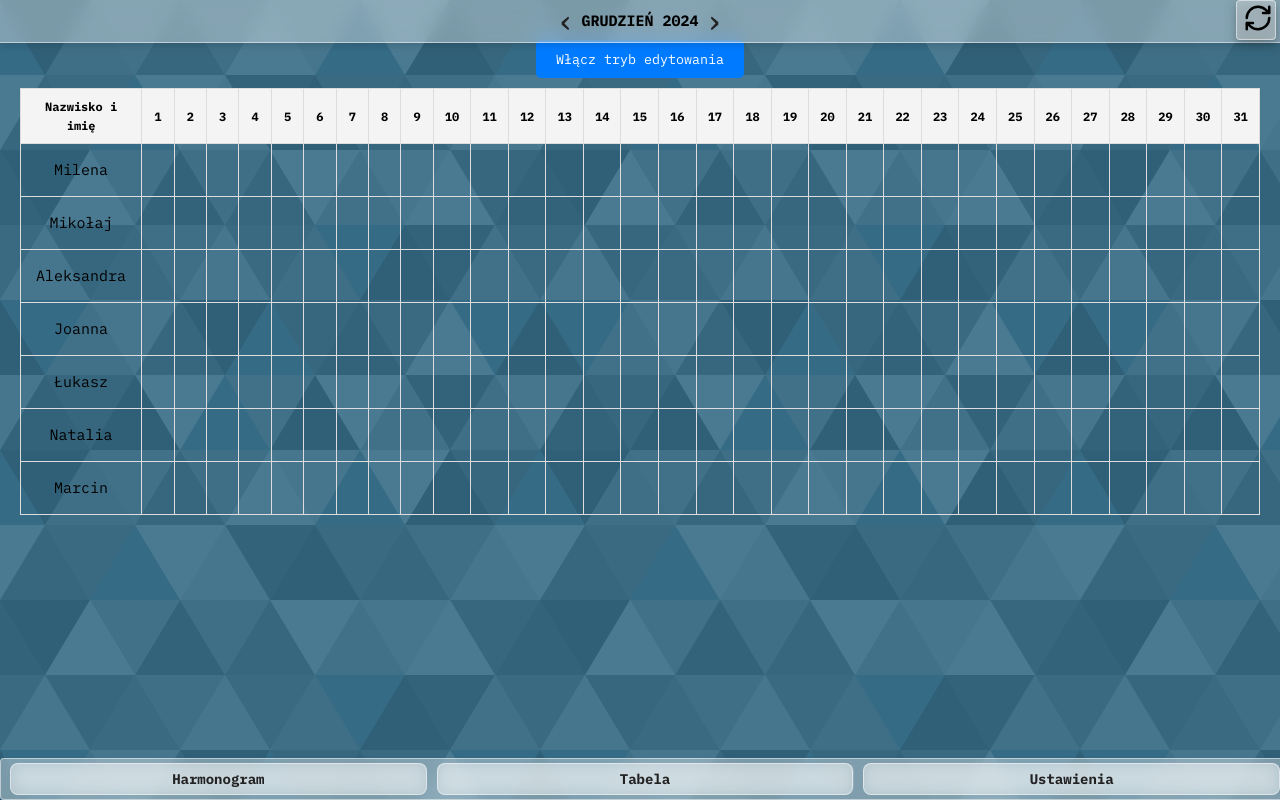
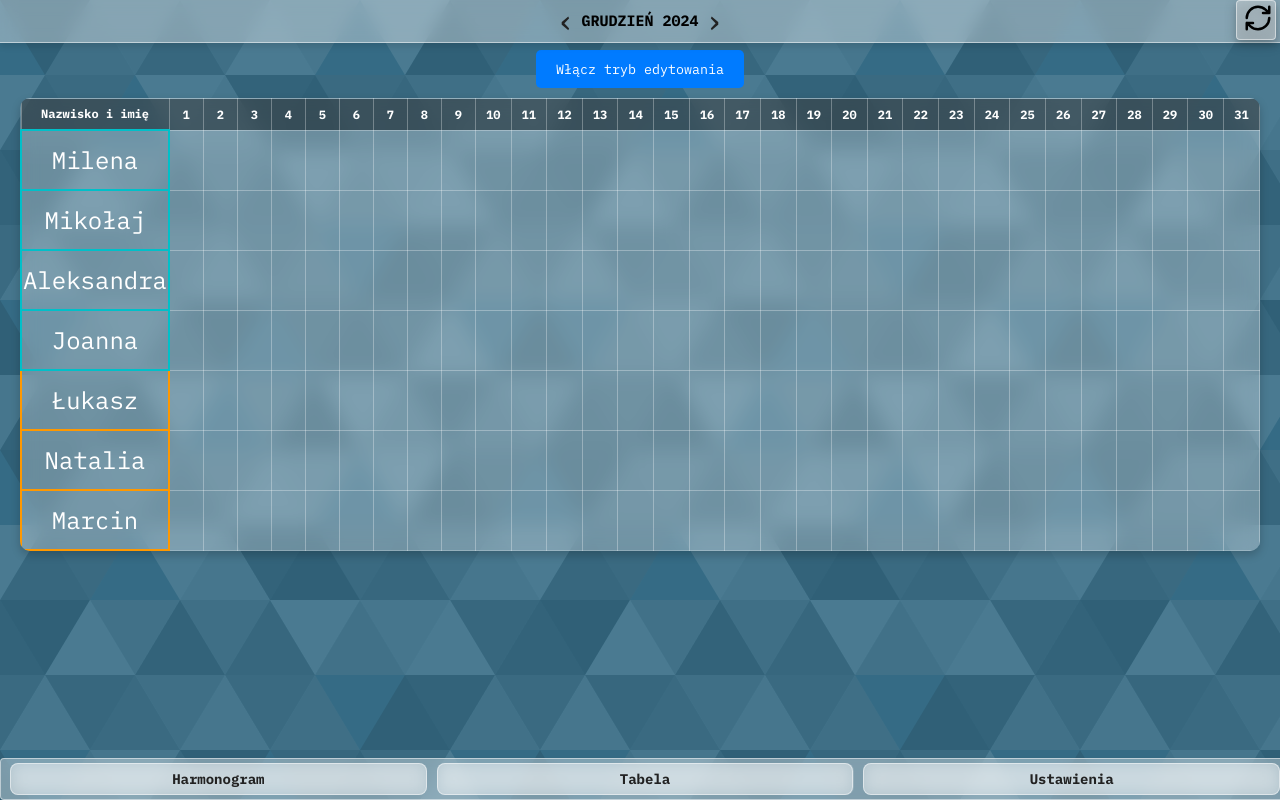
Before and after one commit to puksh/kalendarz, a Vue app: page / in a window 1280 px wide. Both pictures are taken after a click on the button "Tabela". Built offline with nearby package versions, Linux system fonts and the light colour scheme; no server answers.

Commit message:
made editing actually work

```diff
--- a/src/components/ExcelComponent.vue
+++ b/src/components/ExcelComponent.vue
@@ -28,8 +28,8 @@
         </tr>
       </thead>
       <tbody>
-        <tr v-for="person in orderedPeople" :key="person.id">
-          <td>{{ person.name }}</td>
+        <tr v-for="person in orderedPeople" :key="person.id" >
+          <td :class="{ 'ratownik': person.ratownik, 'pielegniarka': !person.ratownik }">{{ person.name }}</td>
           <td
             v-for="day in daysInMonth"
             :key="day"
@@ -39,12 +39,16 @@
             <span v-if="!isEditingMode || !isEditing(person.id, day)">
               {{ getShiftForPersonAndDay(person.id, day) || "" }}
             </span>
-            <input
-              v-else
-              type="text"
-              v-model="editedShifts[`${person.id}-${day}`]"
-              @blur="saveShift(person.id, day)"
-            />
+            <select
+            v-else
+            v-model="editedShifts[`${person.id}-${day}`]"
+            @change="saveShift(person.id, day)"
+            >
+             <option value=""></option>
+             <option value="D">D</option>
+             <option value="N">N</option>
+             <option value="D N">D N</option>
+            </select>
           </td>
         </tr>
       </tbody>
@@ -121,17 +125,102 @@ export default {
     editCell(personId, day) {
       if (this.isEditingMode) {
         const key = `${personId}-${day}`;
-        this.editedShifts[key] = this.getShiftForPersonAndDay(personId, day) || "";
+        const currentValue = this.getShiftForPersonAndDay(personId, day) || ""; // Get the current value
+        this.editedShifts[key] = currentValue; // Initialize the editedShifts object with the current value
       }
     },
     saveShift(personId, day) {
       const key = `${personId}-${day}`;
-      const newValue = this.editedShifts[key];
+      const newValue = this.editedShifts[key].trim().toUpperCase(); // Normalize input
+      const validValues = ["D", "N", "D N", ""]; // Allowed values
+
+      if (!validValues.includes(newValue)) {
+        alert("Invalid input! Only 'D', 'N', or 'D N' are allowed.");
+        delete this.editedShifts[key];
+        return;
+      }
+
       const date = this.monthDays.find((d) => d.date.getDate() === day)?.date.toDateString();
 
       if (date) {
         const shiftData = JSON.parse(localStorage.getItem(date) || "{}");
-        shiftData[`shift-${personId}`] = newValue;
+        const dayData = this.monthDays.find((d) => d.date.toDateString() === date);
+
+        // Reset all shifts for the person
+        if (newValue === "") {
+          shiftData.dayShift1 = null;
+          shiftData.dayShift2 = null;
+          shiftData.nightShift1 = null;
+          shiftData.nightShift2 = null;
+
+          dayData.dayShift1 = null;
+          dayData.dayShift2 = null;
+          dayData.nightShift1 = null;
+          dayData.nightShift2 = null;
+
+          localStorage.setItem(date, JSON.stringify(shiftData));
+          delete this.editedShifts[key];
+          return;
+        }
+
+        // Check if the person is a ratownik
+        const draggedPerson = this.people.find((p) => p.id === personId);
+        const isDraggedRatownik = draggedPerson?.ratownik;
+
+        // Check if another ratownik is already assigned to the shift
+        const currentShiftPeople = [
+          dayData.dayShift1,
+          dayData.dayShift2,
+          dayData.nightShift1,
+          dayData.nightShift2,
+        ].filter(Boolean);
+
+        const hasOtherRatownik = currentShiftPeople.some((id) => {
+          const person = this.people.find((p) => p.id === id);
+          return person?.ratownik;
+        });
+
+        if (isDraggedRatownik && hasOtherRatownik) {
+          alert("Nie można przypisać dwóch ratowników na jedną zmianę.");
+          delete this.editedShifts[key];
+          return;
+        }
+
+        // Assign the person to the appropriate shift slots
+        if (newValue.includes("D")) {
+          if (!dayData.dayShift1) {
+            dayData.dayShift1 = personId;
+            dayData.dayShift1Name = draggedPerson.name;
+          } else if (!dayData.dayShift2) {
+            dayData.dayShift2 = personId;
+            dayData.dayShift2Name = draggedPerson.name;
+          } else {
+            alert("Nie można przypisać więcej niż dwóch osób na zmianę dzienną.");
+            delete this.editedShifts[key];
+            return;
+          }
+        }
+
+        if (newValue.includes("N")) {
+          if (!dayData.nightShift1) {
+            dayData.nightShift1 = personId;
+            dayData.nightShift1Name = draggedPerson.name;
+          } else if (!dayData.nightShift2) {
+            dayData.nightShift2 = personId;
+            dayData.nightShift2Name = draggedPerson.name;
+          } else {
+            alert("Nie można przypisać więcej niż dwóch osób na zmianę nocną.");
+            delete this.editedShifts[key];
+            return;
+          }
+        }
+
+        // Save the updated data
+        shiftData.dayShift1 = dayData.dayShift1;
+        shiftData.dayShift2 = dayData.dayShift2;
+        shiftData.nightShift1 = dayData.nightShift1;
+        shiftData.nightShift2 = dayData.nightShift2;
+
         localStorage.setItem(date, JSON.stringify(shiftData));
       }
 
@@ -272,7 +361,7 @@ export default {
 }
 
 .edit-mode-button {
-  margin-bottom: 10px;
+  margin: 10px 0px 10px 0px;
   padding: 10px 20px;
   background-color: #007bff;
   color: white;
@@ -286,34 +375,48 @@ export default {
 }
 
 .calendar-table {
-  width: 100%;
   border-collapse: collapse;
+  table-layout: fixed;
+  overflow: hidden;
+  background: rgba(255, 255, 255, 0.2); /* Semi-transparent background */
+  backdrop-filter: blur(10px); /* Glassy blur effect */
+  border-radius: 10px; /* Rounded corners */
+  box-shadow: 0 4px 10px rgba(0, 0, 0, 0.2); /* Subtle shadow for depth */
 }
 
 .calendar-table th,
 .calendar-table td {
-  border: 1px solid #ddd;
-  padding: 8px;
+  border: 1px solid rgba(255, 255, 255, 0.3); /* Semi-transparent borders */
   text-align: center;
+  color: #fff; /* White text for contrast */
 }
 
 .calendar-table th {
-  background-color: #f4f4f4;
+  background: rgba(0, 0, 0, 0.4); /* Darker semi-transparent background for headers */
+  font-weight: bold;
+  font-size: 12px;
+  height: 28px !important;
 }
 
 .calendar-table th:first-child,
 .calendar-table td:first-child {
-  width: 140px !important;
+  width: 134px !important;
   text-align: center;
 }
-.calendar-table td{
-  width: 36px !important;
-  height: 36px !important;
+
+.calendar-table td {
+  width: 38px !important;
+  height: 56px !important;
   text-align: center;
+  font-size: x-large;
+  background: rgba(255, 255, 255, 0.1); /* Slightly lighter background for cells */
 }
-.calendar-table thead{
-    font-size: 12px;
+
+.calendar-table td:hover {
+  background: rgba(255, 255, 255, 0.3); /* Highlight effect on hover */
+  cursor: pointer;
 }
+
 .editable-cell {
   cursor: pointer;
 }
@@ -322,5 +425,13 @@ export default {
   width: 100%;
   border: none;
   text-align: center;
+  background: rgba(255, 255, 255, 0.2); /* Glassy input background */
+  color: #fff; /* White text for input */
+  border-radius: 5px;
+}
+
+.editable-cell input:focus {
+  outline: none;
+  background: rgba(255, 255, 255, 0.4); /* Slightly brighter background on focus */
 }
 </style>
```
